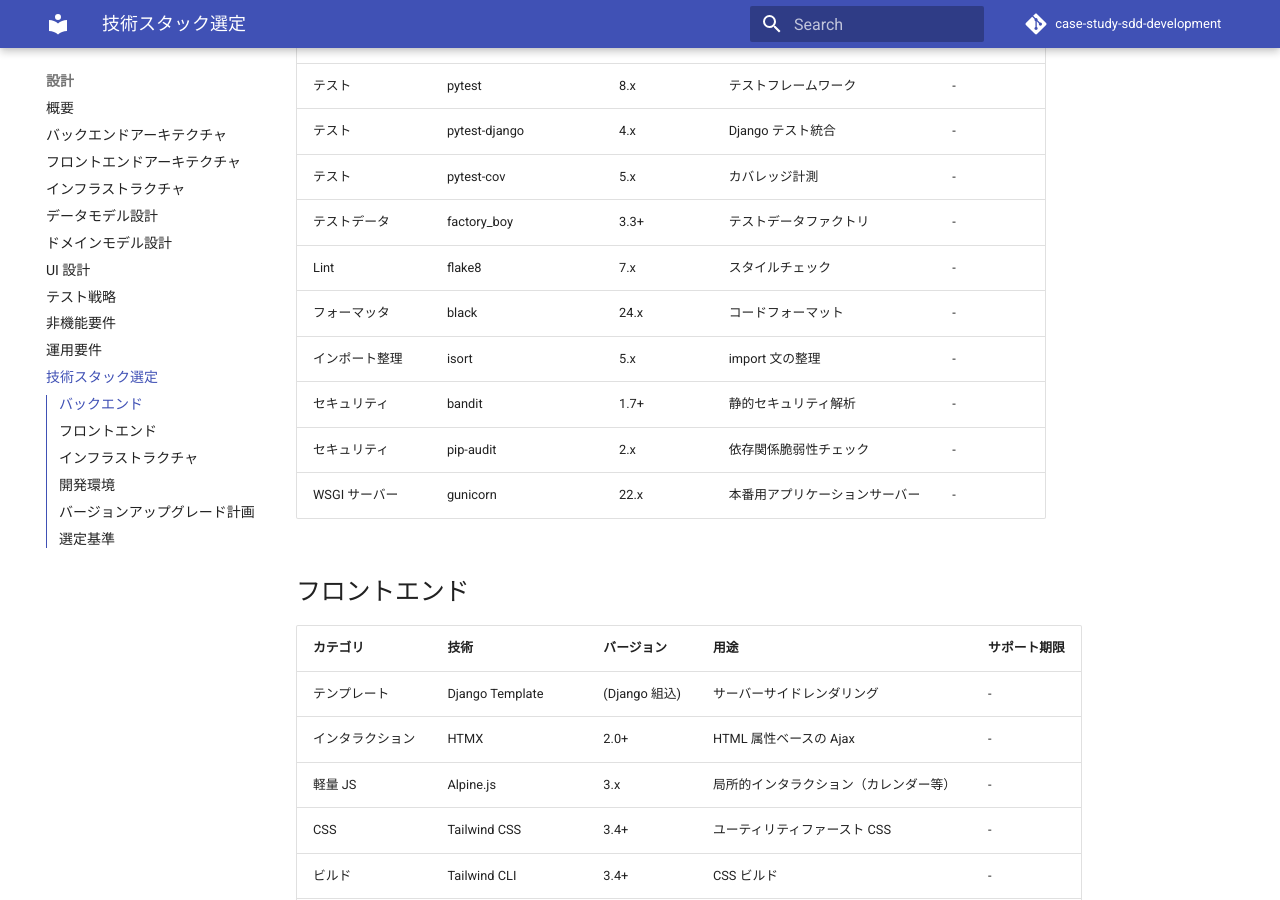
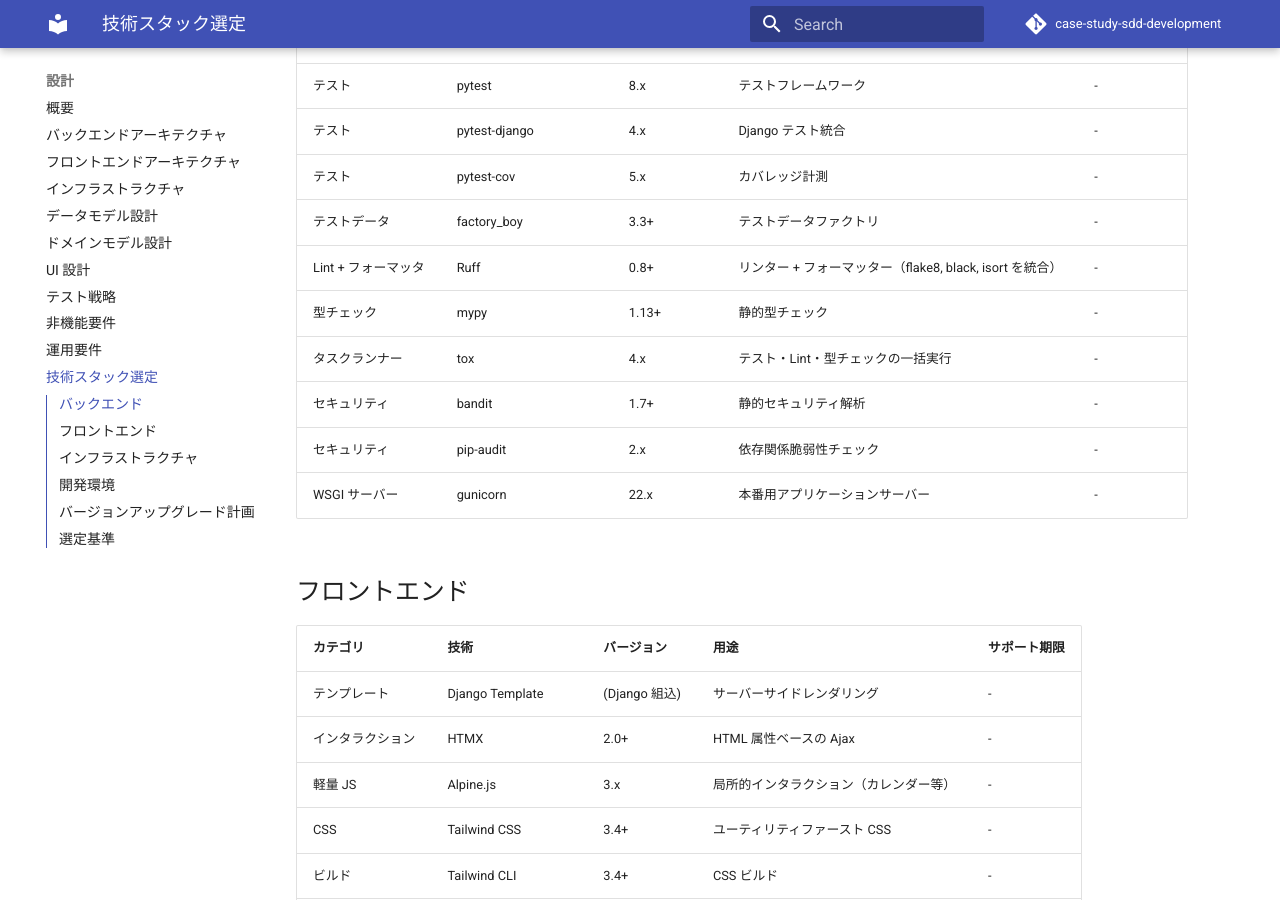
Before and after one commit to k2works/case-study-sdd-development, an MkDocs documentation site: the page built from docs/design/tech_stack.md, in a window 1280 px wide and 900 px high, scrolled down 621 px. Built offline with MkDocs 1.6.1 and Material for MkDocs 9.7.7, drawn with Linux system fonts in a browser that asks for light colours; comment, search, counter and statistics services are not loaded; some of the changed text lies outside the part shown.

Commit message:
docs(design): 技術スタックを uv + Ruff + mypy + tox 構成に変更
getting-started-tdd の Python 記事に合わせて技術スタックを更新:
- pip + venv → uv（高速パッケージマネージャ）
- flake8 + black + isort → Ruff（統合リンター + フォーマッター）
- 型チェック: mypy を追加
- タスクランナー: tox を追加（テスト・Lint・型チェック一括実行）
- pre-commit → uv run tox（ローカル実行推奨に変更）
- pyproject.toml でプロジェクト設定を一元管理

```diff
--- a/docs/design/tech_stack.md
+++ b/docs/design/tech_stack.md
@@ -15,9 +15,9 @@
 | テスト | pytest-django | 4.x | Django テスト統合 | - |
 | テスト | pytest-cov | 5.x | カバレッジ計測 | - |
 | テストデータ | factory_boy | 3.3+ | テストデータファクトリ | - |
-| Lint | flake8 | 7.x | スタイルチェック | - |
-| フォーマッタ | black | 24.x | コードフォーマット | - |
-| インポート整理 | isort | 5.x | import 文の整理 | - |
+| Lint + フォーマッタ | Ruff | 0.8+ | リンター + フォーマッター（flake8, black, isort を統合） | - |
+| 型チェック | mypy | 1.13+ | 静的型チェック | - |
+| タスクランナー | tox | 4.x | テスト・Lint・型チェックの一括実行 | - |
 | セキュリティ | bandit | 1.7+ | 静的セキュリティ解析 | - |
 | セキュリティ | pip-audit | 2.x | 依存関係脆弱性チェック | - |
 | WSGI サーバー | gunicorn | 22.x | 本番用アプリケーションサーバー | - |
@@ -60,10 +60,9 @@
 
 | カテゴリ | 技術 | バージョン | 用途 |
 | :--- | :--- | :--- | :--- |
-| パッケージ管理 | pip + pip-tools | - | Python パッケージ管理 |
-| 仮想環境 | venv | (Python 組込) | Python 仮想環境 |
+| パッケージ管理 | uv | 0.5+ | 高速パッケージマネージャ（pip + venv + pip-tools を統合） |
+| プロジェクト定義 | pyproject.toml | - | プロジェクト設定・依存関係・ツール設定を一元管理 |
 | ローカル DB | Docker Compose | - | PostgreSQL ローカル実行 |
-| pre-commit | pre-commit | 3.x | Git フック管理（Lint） |
 | エディタ | - | - | チーム任意（VS Code 推奨） |
 
 ## バージョンアップグレード計画
```
Also changed, not shown: docs/design/non_functional.md (+1 -1 lines), docs/design/test_strategy.md (+5 -2 lines).
